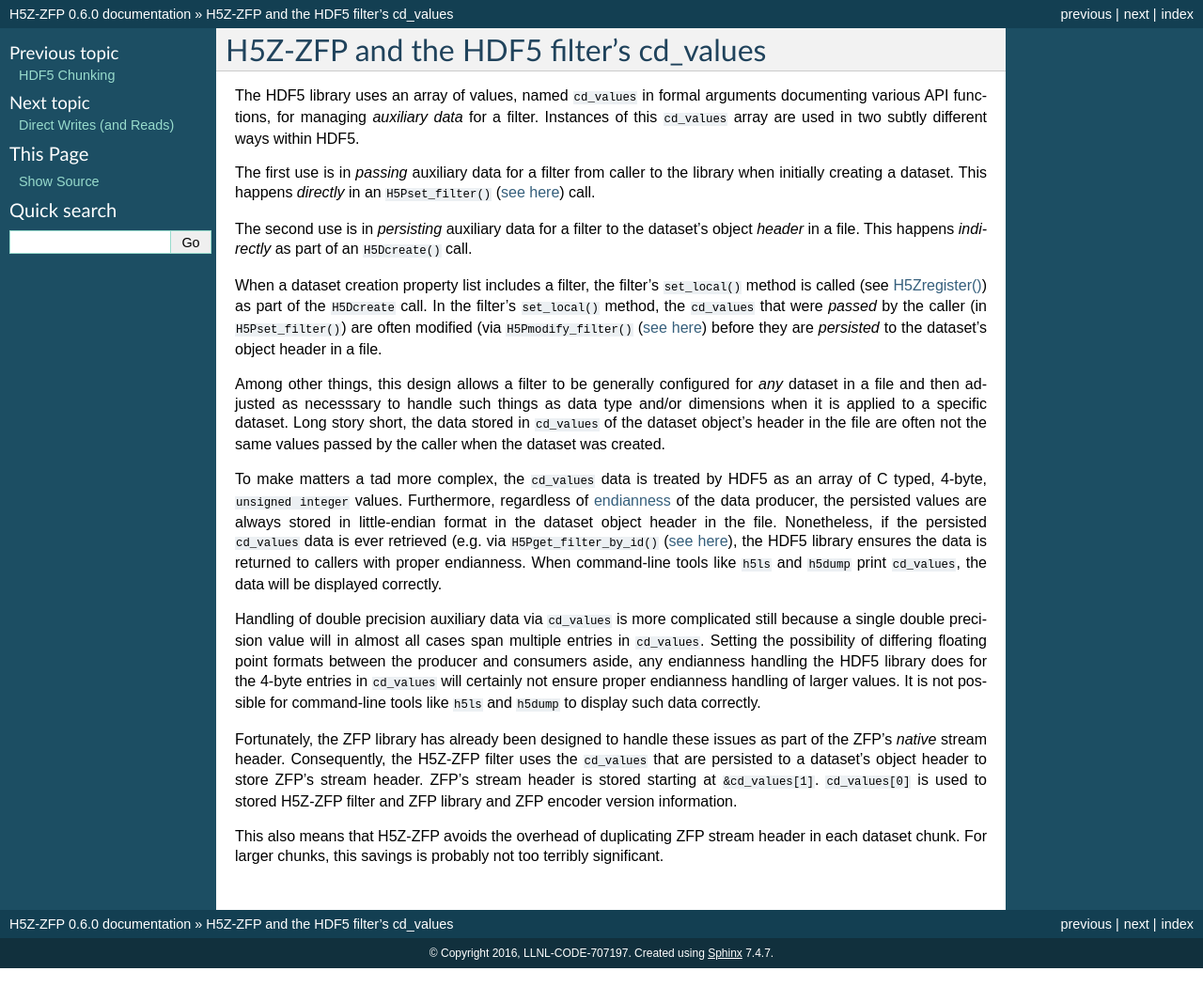
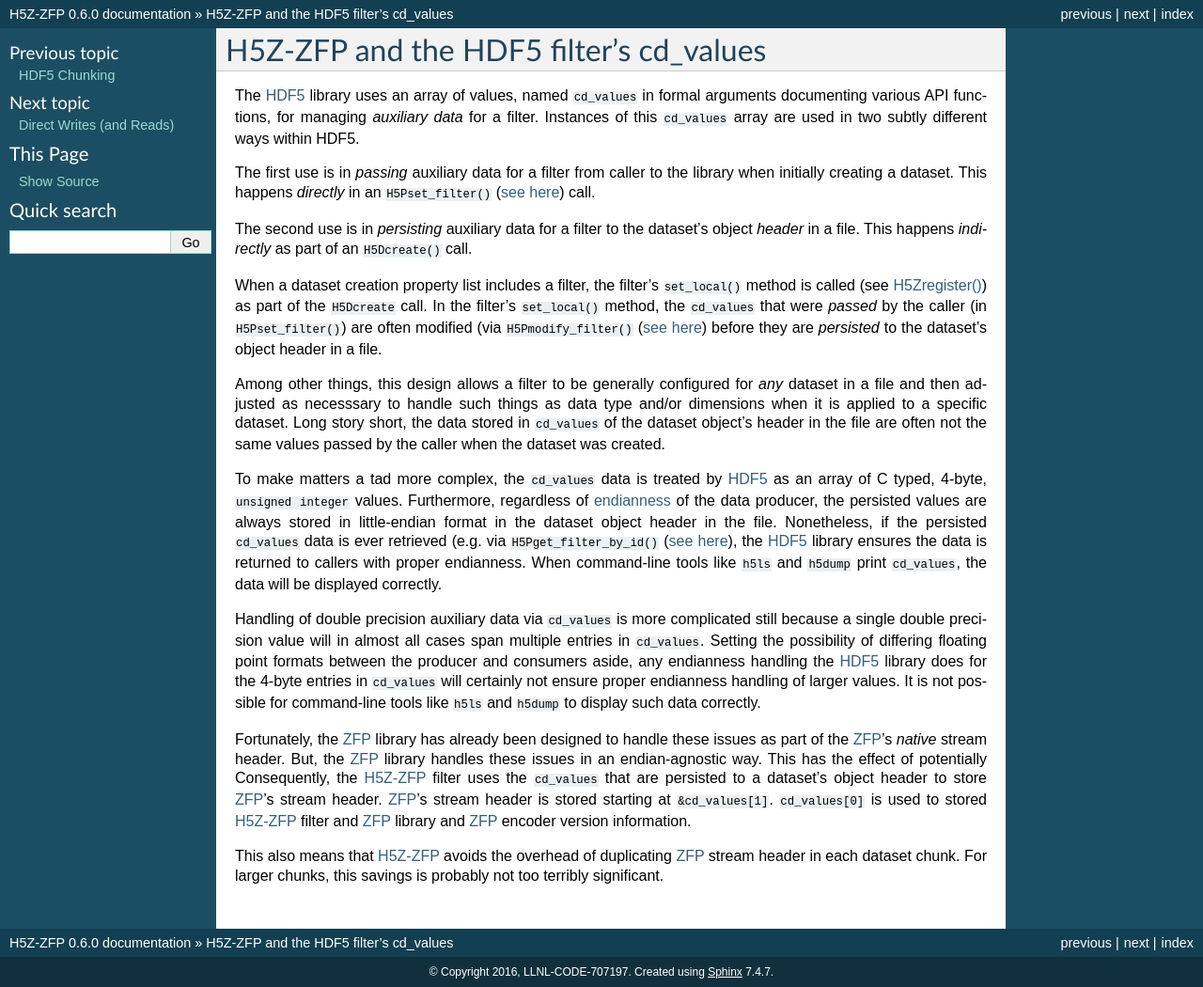
Before and after one commit to LLNL/H5Z-ZFP, a Sphinx documentation site: the page built from docs/cd_vals.rst, in a window 1280 px wide. Shown: the whole page at 94% size. Built offline with Sphinx 7.4.7, drawn with Linux system fonts in a browser that asks for light colours.

Commit message:
fix typos

```diff
--- a/docs/cd_vals.rst
+++ b/docs/cd_vals.rst
@@ -2,7 +2,7 @@
 H5Z-ZFP and the HDF5 filter's cd_values
 =======================================
 
-The HDF5 library uses an array of values, named ``cd_values`` in formal arguments documenting various API functions, for managing *auxiliary data* for a filter.
+The HDF5_ library uses an array of values, named ``cd_values`` in formal arguments documenting various API functions, for managing *auxiliary data* for a filter.
 Instances of this ``cd_values`` array are used in two subtly different ways within HDF5.
 
 The first use is in *passing* auxiliary data for a filter from caller to the library when initially creating a dataset.
@@ -12,24 +12,26 @@ The second use is in *persisting* auxiliary data for a filter to the dataset's o
 This happens *indirectly* as part of an ``H5Dcreate()`` call.
 
 When a dataset creation property list includes a filter, the filter's ``set_local()`` method is called (see `H5Zregister() <https://docs.hdfgroup.org/hdf5/develop/group___h5_z.html>`_) as part of the ``H5Dcreate`` call.
-In the filter's ``set_local()`` method, the ``cd_values`` that were *passed* by the caller (in ``H5Pset_filter()``) are often modified (via ``H5Pmodify_filter()`` (`see here <https://docs.hdfgroup.org/hdf5/develop/group___o_c_p_l.html#title10>`_) before they are *persisted* to the dataset's object header in a file.
+In the filter's ``set_local()`` method, the ``cd_values`` that were *passed* by the caller (in ``H5Pset_filter()``) are often modified (via ``H5Pmodify_filter()`` (`see here <https://docs.hdfgroup.org/hdf5/develop/group___o_c_p_l.html#title10>`__) before they are *persisted* to the dataset's object header in a file.
 
 Among other things, this design allows a filter to be generally configured for *any* dataset in a file and then adjusted as necesssary to handle such things as data type and/or dimensions when it is applied to a specific dataset.
 Long story short, the data stored in ``cd_values`` of the dataset object's header in the file are often not the same values passed by the caller when the dataset was created.
 
-To make matters a tad more complex, the ``cd_values`` data is treated by HDF5 as an array of C typed, 4-byte, ``unsigned integer`` values.
+To make matters a tad more complex, the ``cd_values`` data is treated by HDF5_ as an array of C typed, 4-byte, ``unsigned integer`` values.
 Furthermore, regardless of `endianness <https://en.wikipedia.org/wiki/Endianness>`__ of the data producer, the persisted values are always stored in little-endian format in the dataset object header in the file.
-Nonetheless, if the persisted ``cd_values`` data is ever retrieved (e.g. via ``H5Pget_filter_by_id()`` (`see here <https://docs.hdfgroup.org/hdf5/develop/group___o_c_p_l.html#title7>`_), the HDF5 library ensures the data is returned to callers with proper endianness.
+Nonetheless, if the persisted ``cd_values`` data is ever retrieved (e.g. via ``H5Pget_filter_by_id()`` (`see here <https://docs.hdfgroup.org/hdf5/develop/group___o_c_p_l.html#title7>`__), the HDF5_ library ensures the data is returned to callers with proper endianness.
 When command-line tools like ``h5ls`` and ``h5dump`` print ``cd_values``, the data will be displayed correctly.
 
 Handling of double precision auxiliary data via ``cd_values`` is more complicated still because a single double precision value will in almost all cases span multiple entries in ``cd_values``.
-Setting the possibility of differing floating point formats between the producer and consumers aside, any endianness handling the HDF5 library does for the 4-byte entries in ``cd_values`` will certainly not ensure proper endianness handling of larger values.
+Setting the possibility of differing floating point formats between the producer and consumers aside, any endianness handling the HDF5_ library does for the 4-byte entries in ``cd_values`` will certainly not ensure proper endianness handling of larger values.
 It is not possible for command-line tools like ``h5ls`` and ``h5dump`` to display such data correctly.
 
-Fortunately, the ZFP library has already been designed to handle these issues as part of the ZFP's *native* stream header.
-Consequently, the H5Z-ZFP filter uses the ``cd_values`` that are persisted to a dataset's object header to store ZFP's stream header.
-ZFP's stream header is stored starting at ``&cd_values[1]``.
-``cd_values[0]`` is used to stored H5Z-ZFP filter and ZFP library and ZFP encoder version information.
+Fortunately, the ZFP_ library has already been designed to handle these issues as part of the ZFP_'s *native* stream header.
+But, the ZFP_ library handles these issues in an endian-agnostic way.
+This has the effect of potentially
+Consequently, the H5Z-ZFP_ filter uses the ``cd_values`` that are persisted to a dataset's object header to store ZFP_'s stream header.
+ZFP_'s stream header is stored starting at ``&cd_values[1]``.
+``cd_values[0]`` is used to stored H5Z-ZFP_ filter and ZFP_ library and ZFP_ encoder version information.
 
-This also means that H5Z-ZFP avoids the overhead of duplicating ZFP stream header in each dataset chunk.
+This also means that H5Z-ZFP_ avoids the overhead of duplicating ZFP_ stream header in each dataset chunk.
 For larger chunks, this savings is probably not too terribly significant.
```
